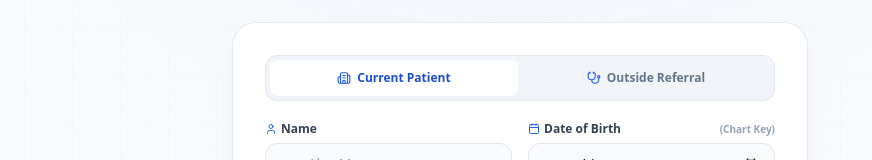
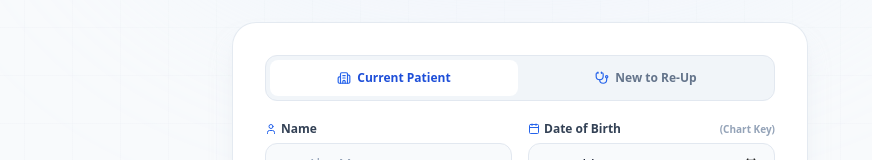
Before and after one commit to Nkoptom/reupcontacts, a React (Vite) app: page / in a window 1280 px wide. Shown: the part 357-517 px from the top of the page, without its empty margins (120-992 px from the left). Built offline with nearby package versions, Linux system fonts and the light colour scheme.

Commit message:
Update App.jsx

```diff
--- a/src/App.jsx
+++ b/src/App.jsx
@@ -43,7 +43,7 @@ const CONCIERGE_FAQS = [
   },
   {
     q: "Can someone who is not a patient of your clinic use Re-Up?",
-    a: "Yes. Select 'Outside Referral' on the intake form. Our clinical staff handles the prescription authentication directly with your prescribing office."
+    a: "Yes. Select 'New to Re-Up' on the intake form. Our clinical staff handles the prescription authentication directly with your prescribing office."
   },
   {
     q: "How quickly do my lenses arrive?",
@@ -117,7 +117,7 @@ export default function App() {
           dateOfBirth: formData.dob,
           contactMethod: formData.contactType === 'phone' ? 'Phone / SMS' : 'Email',
           contactInfo: formData.contactValue,
-          patientCategory: formData.patientStatus === 'existing' ? 'Current Patient' : 'Outside Referral',
+          patientCategory: formData.patientStatus === 'existing' ? 'Current Patient' : 'New to Re-Up',
           submissionTimestamp: new Date().toLocaleString(),
         }),
       });
@@ -275,15 +275,15 @@ export default function App() {
 
                   <button
                     type="button"
-                    onClick={() => setFormData({ ...formData, patientStatus: 'outside' })}
+                    onClick={() => setFormData({ ...formData, patientStatus: 'New to Re-Up' })}
                     className={`py-2.5 px-3 rounded-lg transition-all flex items-center justify-center gap-1.5 ${
-                      formData.patientStatus === 'outside'
+                      formData.patientStatus === 'New to Re-Up'
                         ? 'bg-white text-blue-700 shadow-xs'
                         : 'text-slate-500 hover:text-slate-800'
                     }`}
                   >
                     <Stethoscope className="w-3.5 h-3.5 text-blue-600" />
-                    <span>Outside Referral</span>
+                    <span>New to Re-Up</span>
                   </button>
                 </div>
 
```
